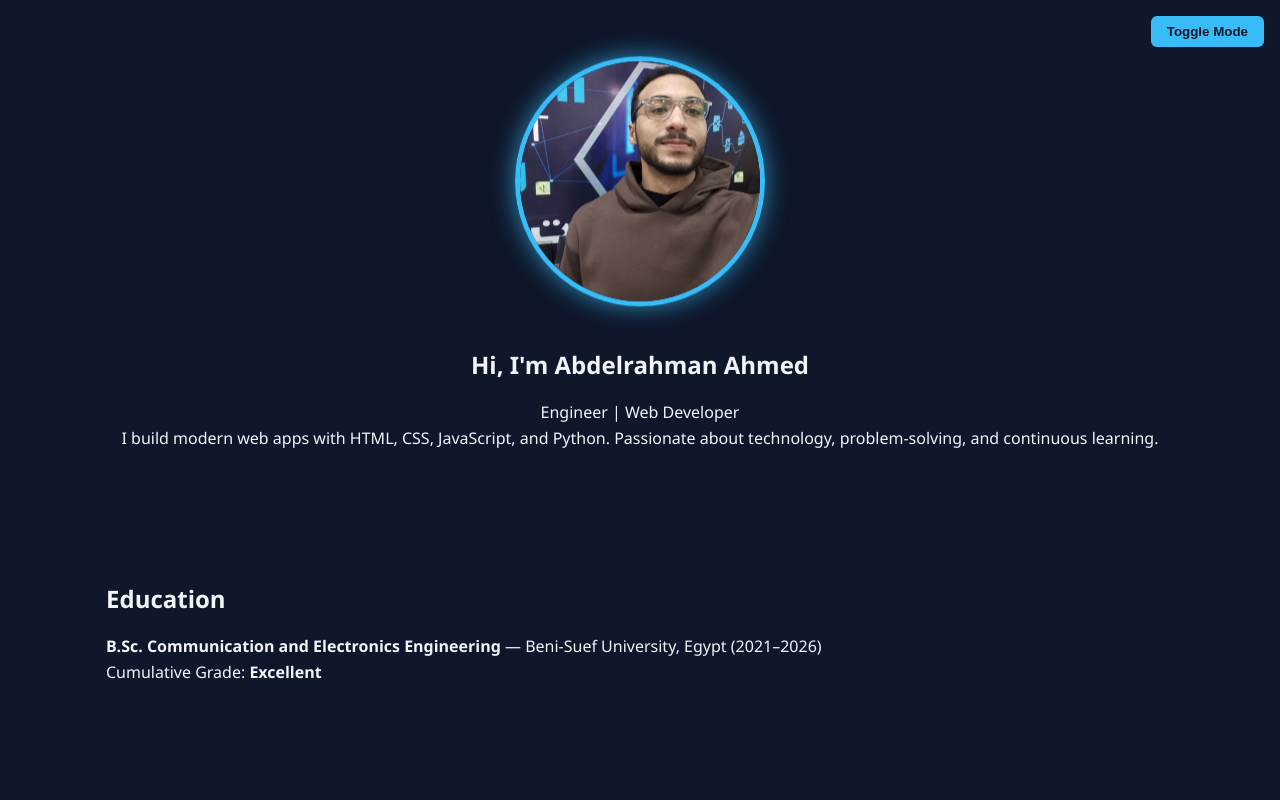
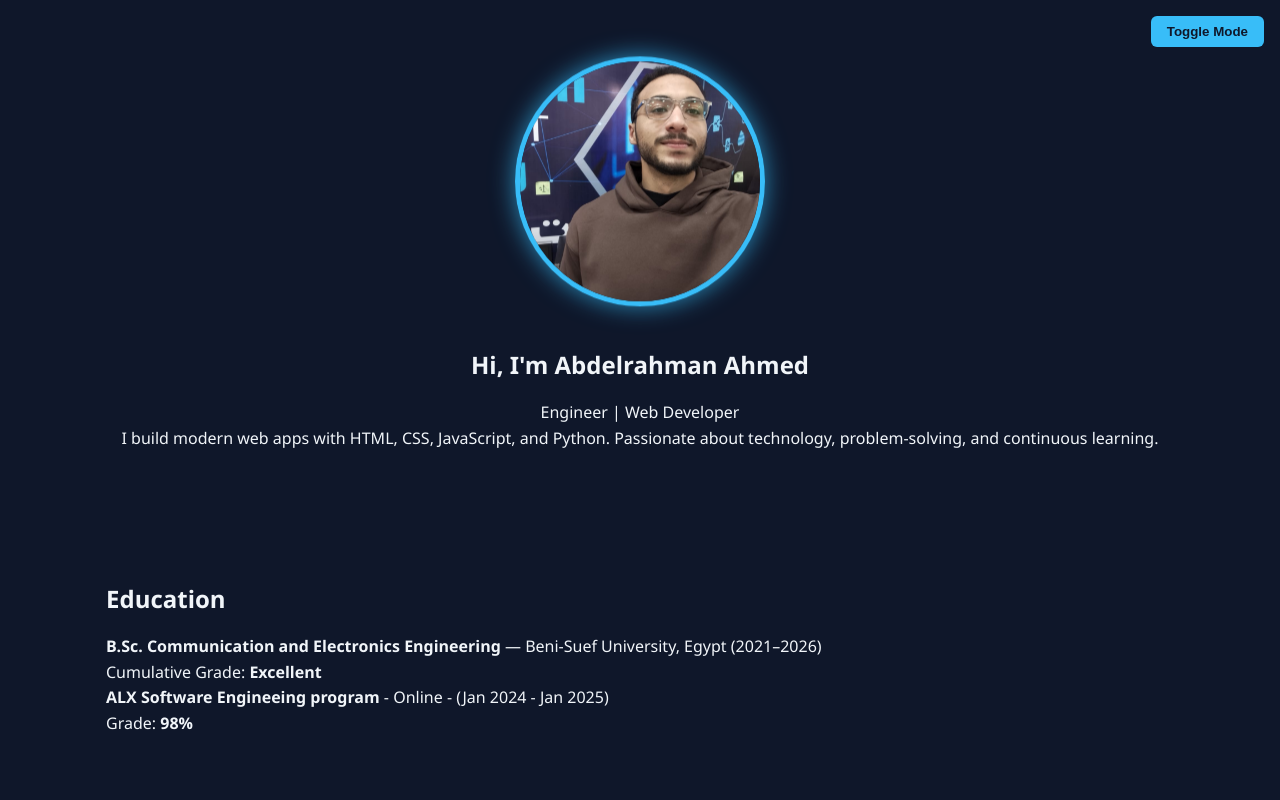
Before and after one commit to abdoAhmed704/abdoAhmed704.github.io, a plain HTML site: page index.html in a window 1280 px wide. Shown: the top 800 px of the page. Drawn offline with Linux system fonts and the light colour scheme.

Commit message:
Update index.html

```diff
--- a/index.html
+++ b/index.html
@@ -113,6 +113,8 @@
     <h2>Education</h2>
     <p><strong>B.Sc. Communication and Electronics Engineering</strong> — Beni-Suef University, Egypt (2021–2026)</p>
     <p>Cumulative Grade: <strong>Excellent</strong></p>
+    <p><strong>ALX Software Engineeing program</strong> - Online - (Jan 2024 - Jan 2025)</p>
+    <p>Grade: <strong>98%</strong></p>
   </section>
 
   <!-- Skills -->
```
